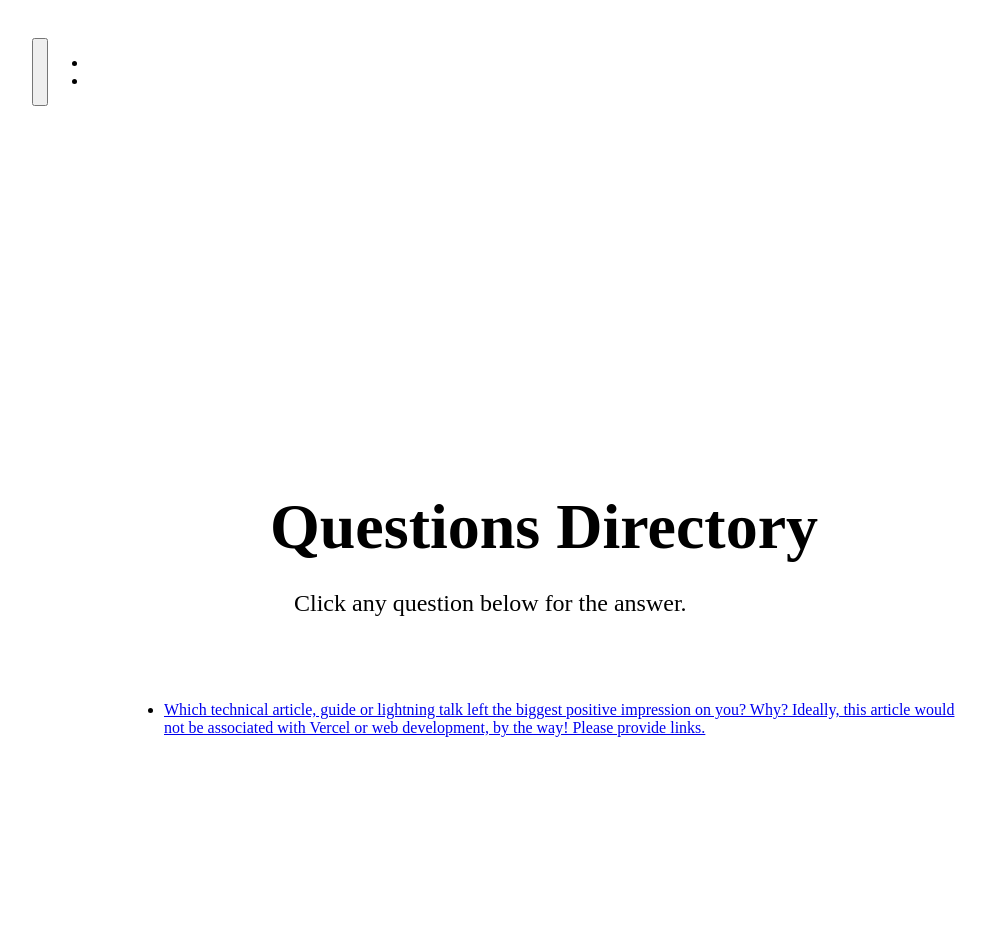
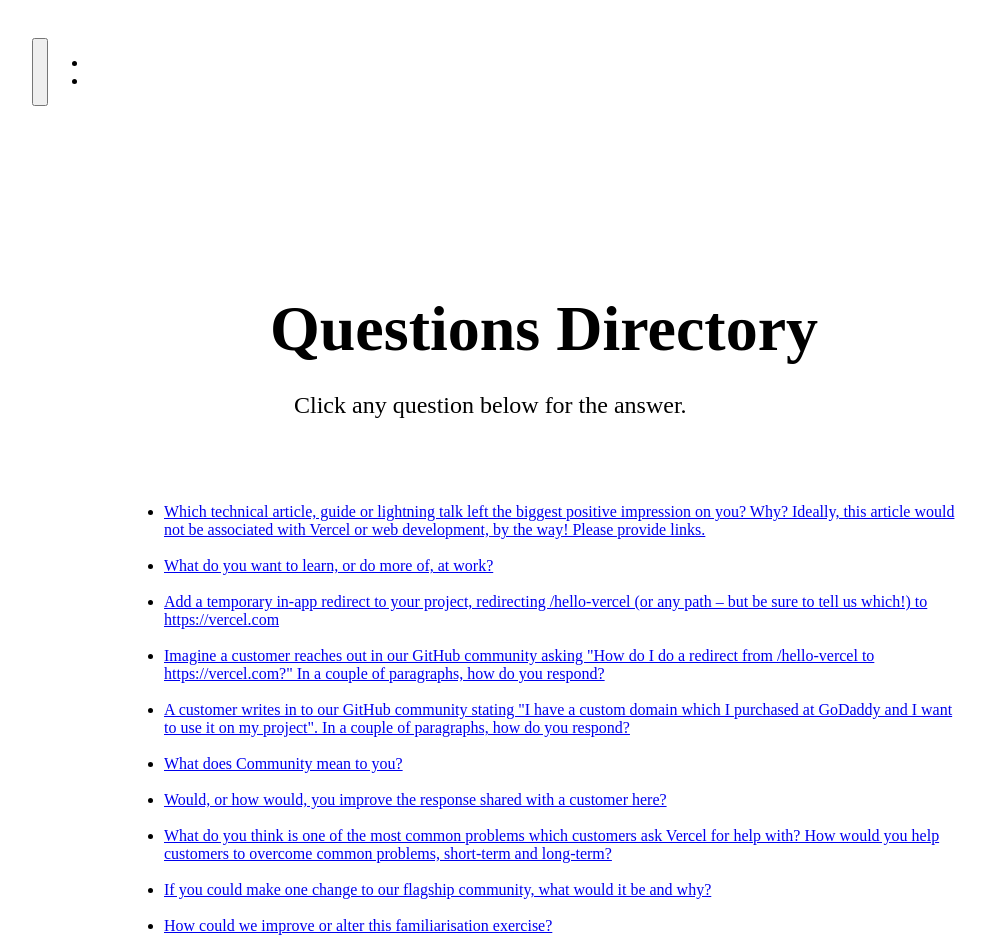
Before and after one commit to amybarger/community-manager-project, a Next.js app: page /questions in a window 1280 px wide. Shown: the top 952 px of the page, without its empty margins (96-1082 px from the left). Built offline with nearby package versions, Linux system fonts and the light colour scheme.

Commit message:
Added all questions and their links to Questions page

```diff
--- a/pages/questions.js
+++ b/pages/questions.js
@@ -24,19 +24,76 @@ export default function All() {
             </p>
 
             <ul>
+            <div className={styles.linkquestions}>
                 <li>
-                    <div className={styles.linkquestions}>
+
                     <Link href="/article">
 
-                        <a >Which technical article, guide or lightning talk left the biggest positive impression on you? Why? Ideally, this article would not be associated with Vercel or web development, by the way! Please provide links.</a>
+                        <a>Which technical article, guide or lightning talk left the biggest positive impression on you? Why? Ideally, this article would not be associated with Vercel or web development, by the way! Please provide links.</a>
                     </Link>
-                    </div>
                 </li>
+                <br></br>
+                <li>
+                    <Link href="/learn">
+                        <a>What do you want to learn, or do more of, at work?</a>
+                    </Link>
+                </li>
+                <br></br>
+                <li>
+                    <Link href="/inapp-redirect">
+                        <a>Add a temporary in-app redirect to your project, redirecting /hello-vercel (or any path – but be sure to tell us which!) to https://vercel.com</a>
+                    </Link>
+                </li>
+                <br></br>
+                <li>
+                    <Link href="/redirect-response">
+                        <a>Imagine a customer reaches out in our GitHub community asking "How do I do a redirect from /hello-vercel to https://vercel.com?" In a couple of paragraphs, how do you respond?</a>
+                    </Link>
+                </li>
+                <br></br>
+                <li>
+                    <Link href="/domain">
+                        <a>A customer writes in to our GitHub community stating "I have a custom domain which I purchased at GoDaddy and I want to use it on my project". In a couple of paragraphs, how do you respond?</a>
+                    </Link>
+                </li>
+                <br></br>
+                <li>
+                    <Link href="/community">
+                        <a>What does Community mean to you?</a>
+                    </Link>
+                </li>
+                <br></br>
+                <li>
+                    <Link href="/better-response">
+                        <a>Would, or how would, you improve the response shared with a customer here?</a>
+                    </Link>
+                </li>
+                <br></br>
+                <li>
+                    <Link href="/common-problems">
+                        <a>What do you think is one of the most common problems which customers ask Vercel for help with? How would you help customers to overcome common problems, short-term and long-term?</a>
+                    </Link>
+                </li>
+                <br></br>
+                <li>
+                    <Link href="/flagship">
+                        <a>If you could make one change to our flagship community, what would it be and why?</a>
+                    </Link>
+                </li>
+                <br></br>
+                <li>
+                    <Link href="/exercise">
+                        <a>How could we improve or alter this familiarisation exercise?</a>
+                    </Link>
+                </li>
+
+                </div>
             </ul>
             </div>
             </main>
 
 
+
         </div>
     )
 }
```
Also changed, not shown: pages/domain.js (added, +20 -0 lines).
